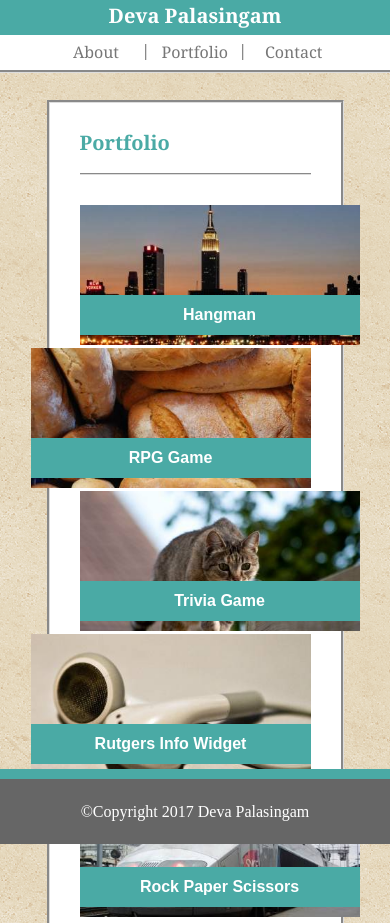
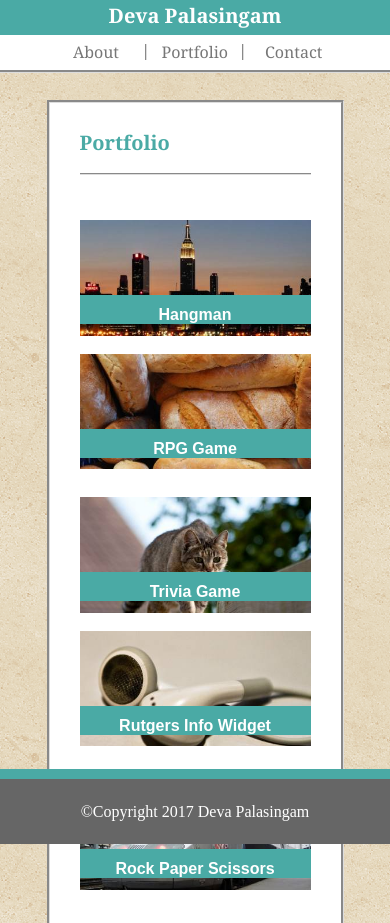
Before and after one commit to DevaPalasingam/Responsive-Portfolio, a plain HTML site: page portfolio.html in a window 390 px wide. Shown: the top 923 px of the page. Drawn offline with Linux system fonts and the light colour scheme.

Commit message:
finished CSS for all pages

```diff
--- a/assets/css/style.css
+++ b/assets/css/style.css
@@ -317,6 +317,31 @@ textarea {
 		margin-bottom: 8px;
 	}
 
+	/*---This section is for the portfolio pictures-----*/
+
+	.project-link-even {
+		float: left;
+		padding-bottom: 10px;
+	}
+
+	.project-ling-odd {
+		padding-bottom: 10px;
+	}
+
+	#image {
+		width: 100%;
+		height: 100%;
+		padding-top: 15px;
+	}
+
+	.project-text {
+		width: 231px;
+		height: 29px;
+		position: absolute;
+	}
+
+/*-------------------------------------------------------*/
+
 	h2 {
 		text-align: left;
 	}
```
